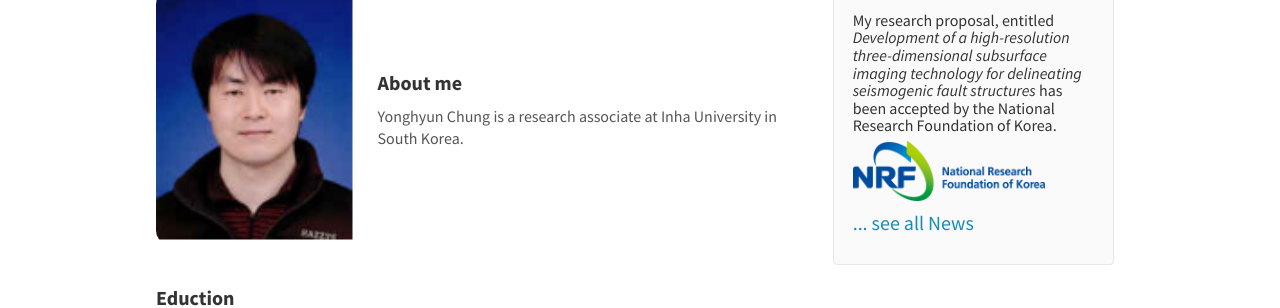
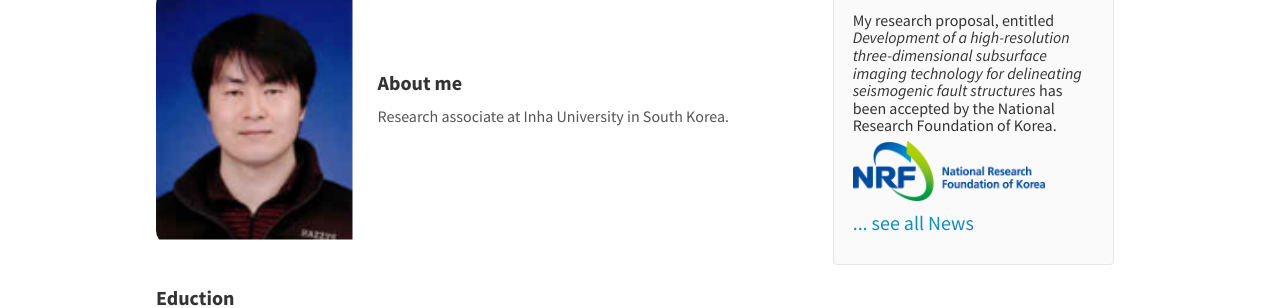
Before and after one commit to maguman/maguman.github.io, a Jekyll site: the page built from _pages/home.md, in a window 1280 px wide and 900 px high. Shown: the part 156-464 px from the top of the window. Built offline with Jekyll 4.4.1, drawn with Linux system fonts in a browser that asks for light colours; nearby versions of some CDN libraries.

Commit message:
Update home.md

```diff
--- a/_pages/home.md
+++ b/_pages/home.md
@@ -22,7 +22,7 @@ permalink: /
 #### **About me**
 
 <!--Procrastinators are often sugarcoated as perfectionists. I'm well aware that 'perfection' here means not a lofty goal, but an unrealistic and unachievable goal. People say I'm a perfectionist, sometimes a procrastinator, but I'm also well aware that I just want to know what I want to know. -->
-Yonghyun Chung is a research associate at Inha University in South Korea.
+Research associate at Inha University in South Korea.
 <!-- He attended Seoul National University, where he received a BS (1996) from the department of mineral and petroleum engineering, and an MS (1998) and PhD (2011) in geophysics. He held postdoctoral fellowship and reearch assistant professor positions at Hanyang University and was a research associate at Seoul National University before joining the Industrial Science and Technology Research Institute at Inha University in 2020. Besides his research experience, he has 10 years of experience as an exploration geophysicist and software engineer. His current research interests include moving beyond linear approximations in nonlinear geophysical inverse problems. -->
   </div>
 </div>
```
